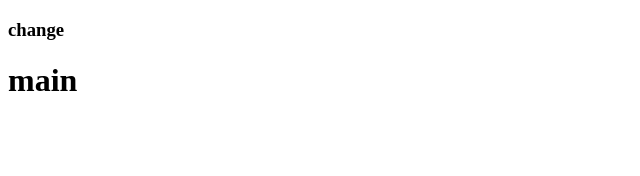
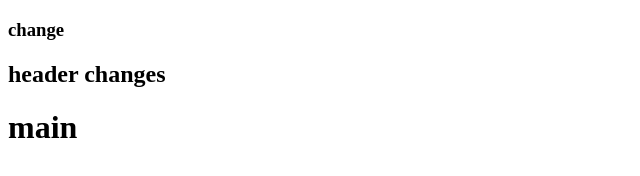
Before and after one commit to studentSmartcode/lesson, a plain HTML site: page main.html in a window 1280 px wide. Shown: the whole page, without its empty margins (0-640 px from the left). Drawn offline with Linux system fonts and the light colour scheme.

Commit message:
master local changes

```diff
--- a/main.html
+++ b/main.html
@@ -8,6 +8,7 @@
 </head>
 <body>
     <h3>change</h3>
+    <h2>header changes</h2>
     <h1>main</h1>
 </body>
 </html>
```
